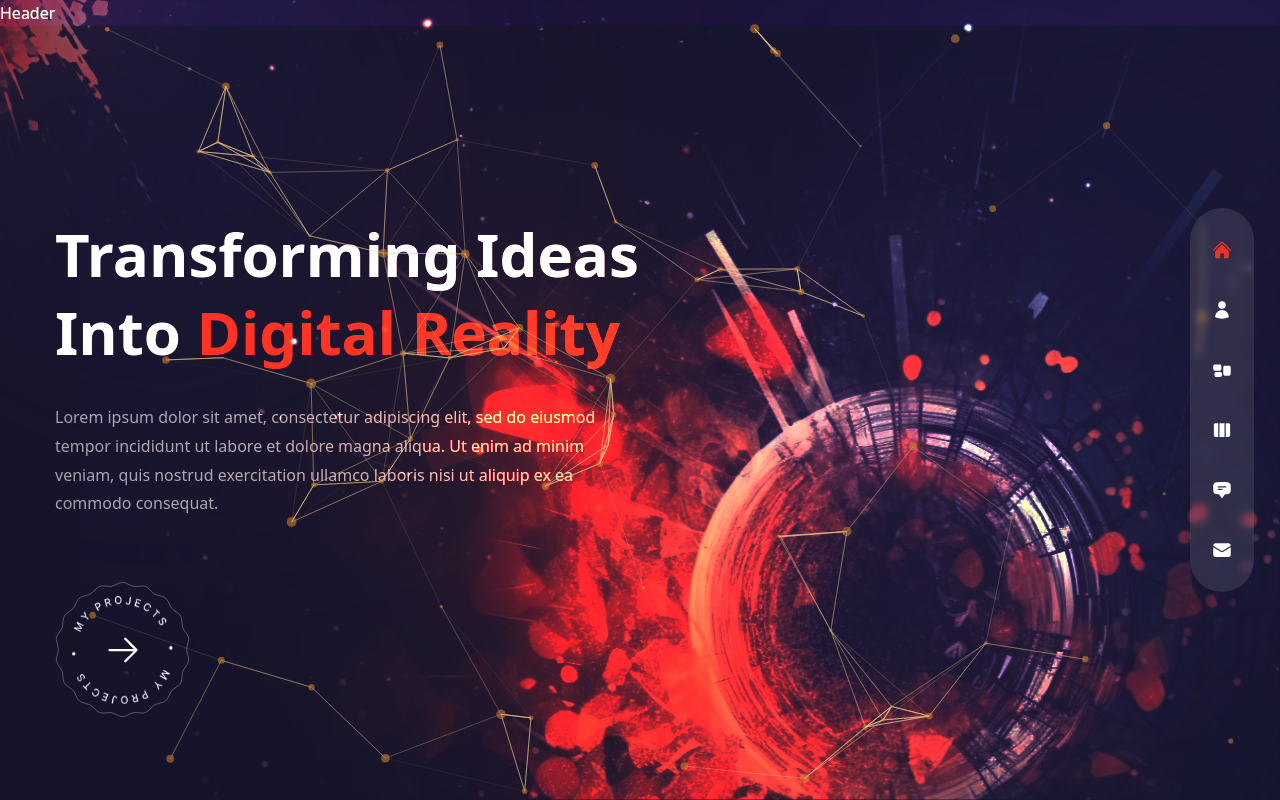
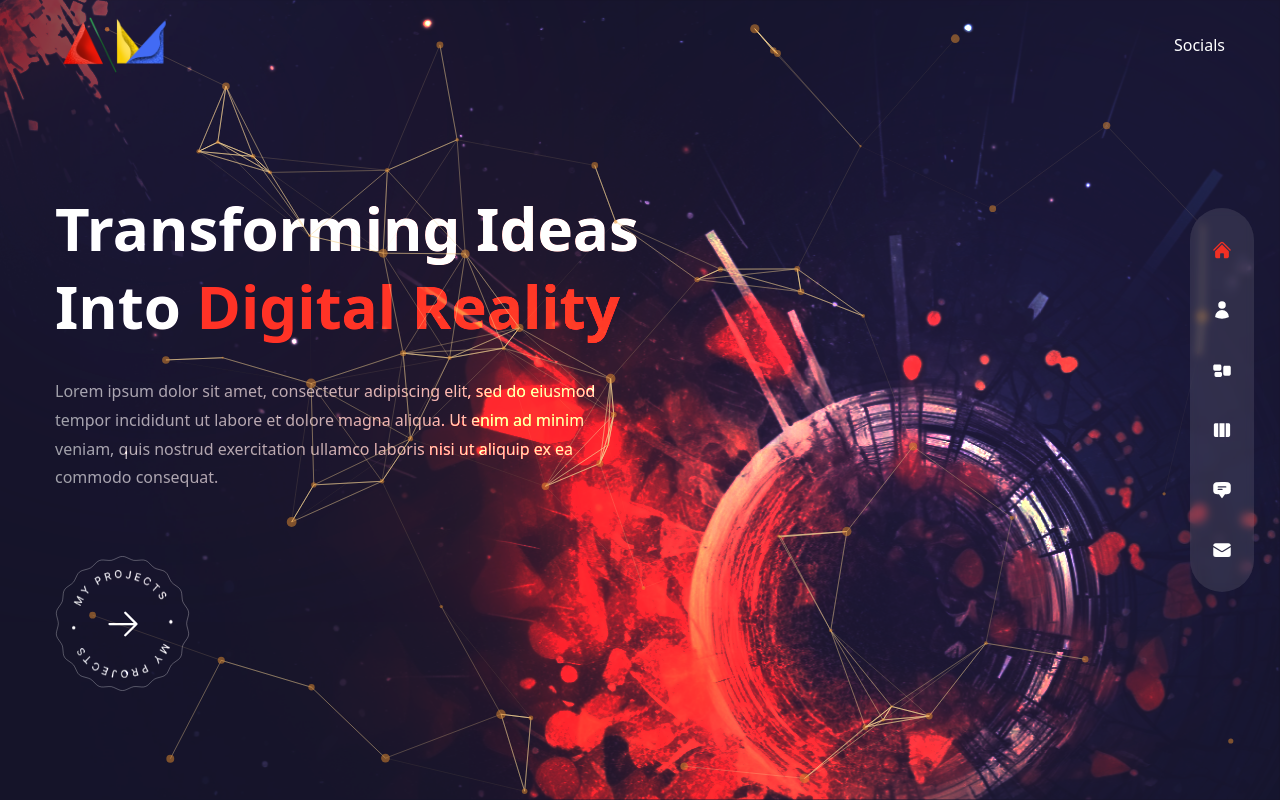
Before and after one commit to 0xayushM/portfolio-main, a Next.js app: page / in a window 1280 px wide. Built offline with nearby package versions, Linux system fonts and the light colour scheme.

Commit message:
feat:created header section

```diff
--- a/components/Header.js
+++ b/components/Header.js
@@ -1,5 +1,26 @@
+import Image from "next/image";
+import Link from "next/link";
+import Socials from '../components/Socials'
+
 const Header = () => {
-  return <header>Header</header>;
+  return (
+    <header className="absolute z-30 w-full flex items-center px-16 xl:px-0 xl:h-[90px]">
+      <div className="container mx-auto">
+        <div className="flex flex-col lg:flex-row justify-between items-center gap-y-6 py-8">
+          <Link href='/'>
+            <Image
+              src='/logo.png'
+              width={120}
+              height={48}
+              alt=''
+              property={true}
+            />
+          </Link>
+          <Socials/>
+        </div>
+      </div>
+    </header>
+  );
 };
 
 export default Header;
```
Also changed, not shown: public/logo.png (added).
